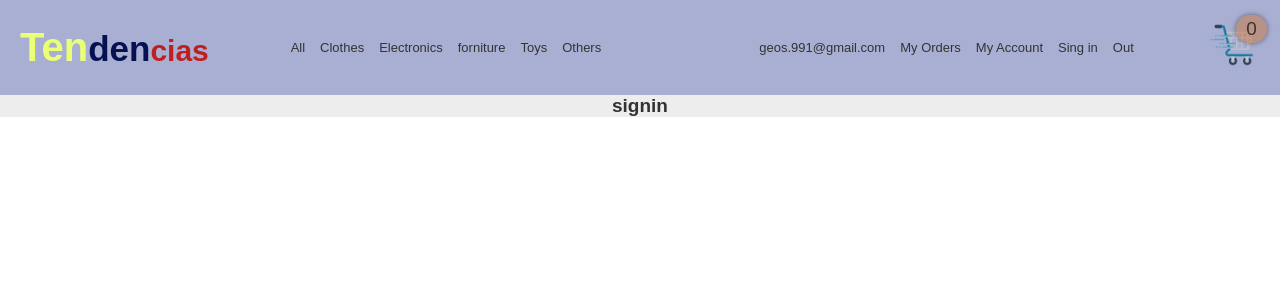
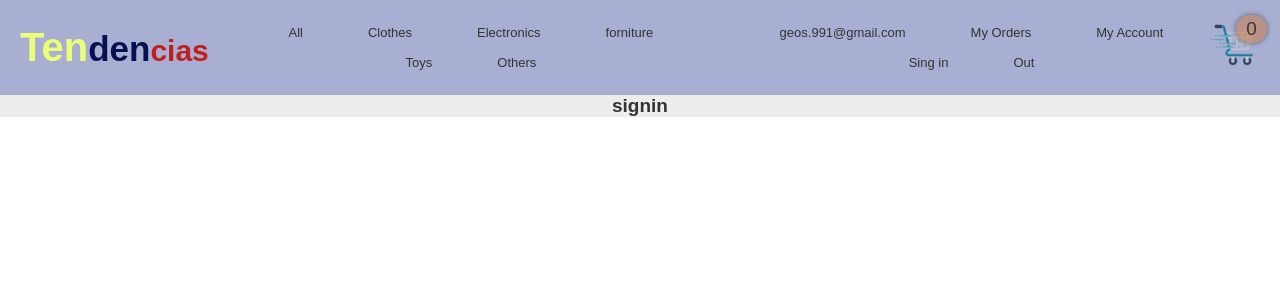
Before and after one commit to Geos-mora/ecommerce, a React (Vite) app: page /Signin in a window 1280 px wide. Shown: the top 300 px of the page. Built offline with nearby package versions, Linux system fonts and the light colour scheme; no server answers.

Commit message:
cambio del margin en el menu

```diff
--- a/src/components/Main/pages/home/_containerHome.scss
+++ b/src/components/Main/pages/home/_containerHome.scss
@@ -24,6 +24,7 @@ $border:1px solid black;
         max-width: 80%;
         margin: auto;
         gap: 5px;
+
 
             //@use cardContent
 
@@ -55,6 +56,7 @@ $border:1px solid black;
             margin: auto;
             gap: 0;
             grid-template-columns:200px  200px ;
+            height: 500px;
         }
 
     }
--- a/src/index.css
+++ b/src/index.css
@@ -15,6 +15,9 @@
 }
 
 @media (max-width: 1527px) {
+  .navContentLeft div {
+    margin-left: 50px;
+  }
   .navContentLeft div p {
     font-size: 13px;
   }
@@ -27,6 +30,9 @@
   gap: 15px;
   width: 100%;
   text-align: center;
+}
+.navContentRight div {
+  margin-left: 50px;
 }
 .navContentRight div p {
   width: 100%;
@@ -491,6 +497,7 @@
     margin: auto;
     gap: 0;
     grid-template-columns: 200px 200px;
+    height: 500px;
   }
 }
 .myOrderContainer {
@@ -582,6 +589,10 @@
   margin: 0;
 }
 
+body {
+  height: 100%;
+}
+
 .container {
   overflow: hidden;
   position: relative;
@@ -643,6 +654,7 @@
   justify-content: center;
   align-items: center;
   background: #EDEDED;
+  height: 100%;
 }
 
 @media (max-width: 1114px) {
--- a/src/scss/scss-Header/_navContentLeft.scss
+++ b/src/scss/scss-Header/_navContentLeft.scss
@@ -23,7 +23,9 @@ $border:1px solid black;
 
 @media (max-width:1527px ) {
     .navContentLeft {
+
       div{
+        margin-left: 50px;
         p{
             font-size: 13px;
         }
--- a/src/scss/scss-Header/_navContentRight.scss
+++ b/src/scss/scss-Header/_navContentRight.scss
@@ -10,7 +10,7 @@ $border:1px solid black;
 
     text-align: center;
  div{
-
+    margin-left:50px ;
     p{
       width: 100%;
     }
```
Also changed, not shown: src/index.scss (+7 -1 lines), 1 other file (tests, documents, lock files or other folders).
